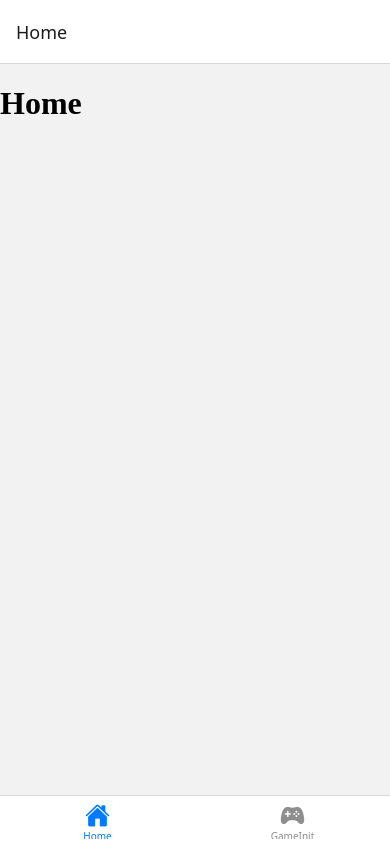
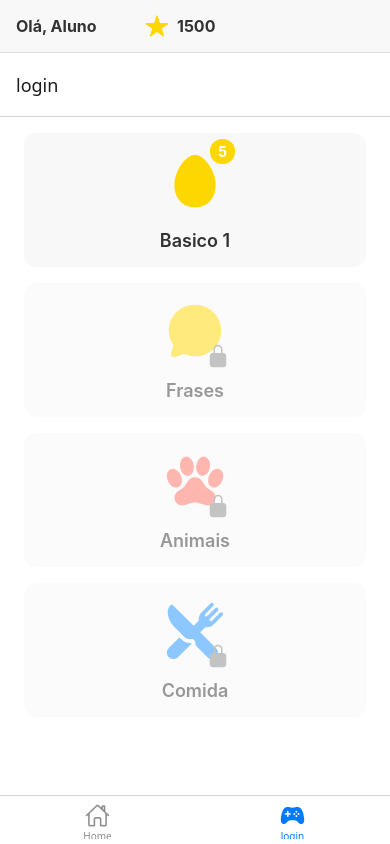
Before and after one commit to Brontata/hackathon-fiap-ejmg-frontend, a React Native app: screen /login in a window 390 px wide. Built offline with nearby package versions, Linux system fonts and the light colour scheme.

Commit message:
ADICIONANDO TELA DE HOME E GAME

```diff
--- a/App.js
+++ b/App.js
@@ -6,6 +6,7 @@ import { createStackNavigator } from '@react-navigation/stack';
 import HomeScreen from './pages/Home';
 import { Ionicons } from '@expo/vector-icons';
 import GameInitScreen from './pages/GameInit';
+import Header from './components/Header';
 
 
 const Tab = createBottomTabNavigator();
@@ -19,6 +20,7 @@ const TabsNavigator = () => {
         name="Home"
         component={HomeScreen}
         options={{
+          headerShown: false,
           tabBarIcon: ({ focused, color, size }) =>
             focused ? (
               <Ionicons name="home" size={size} color={color} />
@@ -28,8 +30,8 @@ const TabsNavigator = () => {
         }}
       />
         <Tab.Screen
-        name="GameInit"
-        component={GameInitScreen}
+        name="login"
+        component={HomeScreen}
         options={{
           tabBarIcon: ({ focused, color, size }) =>
             focused ? (
@@ -52,17 +54,7 @@ const MyStack = () => {
           component={TabsNavigator}
           options={{ headerShown: false }}
         />
-        {/* <Stack.Screen
-          name="PostDetails"
-          component={PostDetails}
-          options={{ title: 'Detalhes do Post' }}
-        />
-        <Stack.Screen name="Register" component={RegisterScreen} />
-        <Stack.Screen
-          name="EditPost"
-          component={EditPost}
-          options={{ title: 'Editar Post' }}
-        /> */}
+        <Stack.Screen name="GameInit" component={GameInitScreen} />
 
       </Stack.Navigator>
     </NavigationContainer>
@@ -72,6 +64,7 @@ const MyStack = () => {
 const App = () => {
   return (
       <View style={styles.container}>
+        <Header />
         <View style={styles.content}>
           <MyStack />
         </View>
--- /dev/null
+++ b/components/Header.js
@@ -0,0 +1,57 @@
+import React from 'react';
+import { View, Text, StyleSheet } from 'react-native';
+import { Ionicons } from '@expo/vector-icons';
+
+const Header = () => {
+  return (
+    <View style={styles.container}>
+      {/* Texto à esquerda */}
+      <Text style={styles.greeting}>Olá, Aluno</Text>
+
+      {/* Ícone de estrela dourado e pontuação no centro */}
+      <View style={styles.centerContainer}>
+        <Ionicons name="star" size={24} color="#FFD700" />
+        <Text style={styles.points}>1500</Text>
+      </View>
+
+      {/* Espaço vazio à direita para equilíbrio */}
+      <View style={styles.rightSpacer} />
+    </View>
+  );
+};
+
+const styles = StyleSheet.create({
+  container: {
+    flexDirection: 'row',
+    alignItems: 'center',
+    justifyContent: 'space-between',
+    backgroundColor: '#f8f8f8',
+    padding: 16,
+    borderBottomWidth: 1,
+    borderBottomColor: '#ddd',
+  },
+  greeting: {
+    fontSize: 16,
+    fontWeight: 'bold',
+    color: '#333',
+  },
+  centerContainer: {
+    flexDirection: 'row',
+    alignItems: 'center',
+    justifyContent: 'center',
+    position: 'absolute', // Centraliza o conteúdo
+    left: '50%', // Move o centro do conteúdo para o meio
+    transform: [{ translateX: -50 }], // Ajusta para alinhar ao centro exato
+  },
+  points: {
+    fontSize: 16,
+    fontWeight: 'bold',
+    color: '#333',
+    marginLeft: 8,
+  },
+  rightSpacer: {
+    width: 50, // Cria um espaço visual para a parte direita
+  },
+});
+
+export default Header;
--- a/pages/GameInit.js
+++ b/pages/GameInit.js
@@ -1,11 +1,190 @@
+import React, { useEffect, useState } from "react";
+import {
+  View,
+  Text,
+  TouchableOpacity,
+  FlatList,
+  Dimensions,
+} from "react-native";
 
-const GameInitScreen = () => {
-    return (
+// Dados Mockados (enquanto a API não funciona)
+const mockData = {
+  questions: [
+    {
+      english_word: "apple",
+      translate: "maçã",
+      options: ["banana", "maçã", "laranja", "uva"],
+    },
+    {
+      english_word: "book",
+      translate: "livro",
+      options: ["caderno", "livro", "revista", "jornal"],
+    },
+    {
+      english_word: "car",
+      translate: "carro",
+      options: ["bicicleta", "carro", "ônibus", "moto"],
+    },
+    {
+      english_word: "dog",
+      translate: "cachorro",
+      options: ["gato", "cachorro", "pássaro", "peixe"],
+    },
+  ],
+};
 
-        <div>
-          <h1>GameInitScreen</h1>
-      </div>
-    );
+const GameInit = () => {
+  const [questions, setQuestions] = useState([]);
+  const [answers, setAnswers] = useState({});
+  const [isGameFinished, setIsGameFinished] = useState(false);
+  const [correctAnswersCount, setCorrectAnswersCount] = useState(0);
+
+  useEffect(() => {
+    const fetchData = async () => {
+      try {
+        const response = await fetch(
+          "https://hackathon-fiap-ejmg-backend.onrender.com/api/openai/questions?game=english&level=easy"
+        );
+        const data = await response.json();
+        setQuestions(data.questions);
+      } catch (error) {
+        console.log("Erro ao buscar dados, carregando mockData...");
+        setQuestions(mockData.questions);
+      }
+    };
+
+    fetchData();
+  }, []);
+
+  // Salva a resposta do usuário
+  const handleSelect = (question, option) => {
+    setAnswers({ ...answers, [question.english_word]: option });
   };
 
-  export default GameInitScreen;
+  // Finaliza o jogo e calcula os acertos
+  const handleFinishGame = () => {
+    let correctCount = 0;
+    questions.forEach((q) => {
+      if (answers[q.english_word] === q.translate) {
+        correctCount++;
+      }
+    });
+
+    setCorrectAnswersCount(correctCount);
+    setIsGameFinished(true);
+  };
+
+  return (
+    <View style={{ flex: 1, padding: 20 }}>
+      {!isGameFinished ? (
+        <>
+          <Text
+            style={{
+              fontSize: 20,
+              fontWeight: "bold",
+              marginBottom: 10,
+              textAlign: "center",
+            }}
+          >
+            Qual das palavras abaixo traduz corretamente as palavras dos cards?
+          </Text>
+
+          <FlatList
+            data={questions}
+            keyExtractor={(item) => item.english_word}
+            showsVerticalScrollIndicator={false}
+            renderItem={({ item }) => (
+              <View
+                style={{
+                  width: "100%",
+                  backgroundColor: "#f8f8f8",
+                  padding: 15,
+                  borderRadius: 10,
+                  marginBottom: 15,
+                  elevation: 2,
+                  shadowColor: "#000",
+                  shadowOffset: { width: 0, height: 2 },
+                  shadowOpacity: 0.2,
+                  shadowRadius: 3,
+                }}
+              >
+                <Text
+                  style={{ fontSize: 18, fontWeight: "bold", marginBottom: 10 }}
+                >
+                  {item.english_word}
+                </Text>
+
+                {item.options.map((option) => (
+                  <TouchableOpacity
+                    key={option}
+                    onPress={() => handleSelect(item, option)}
+                    style={{
+                      backgroundColor:
+                        answers[item.english_word] === option ? "#6f9" : "#ddd",
+                      padding: 10,
+                      marginTop: 5,
+                      borderRadius: 5,
+                      alignItems: "center",
+                    }}
+                  >
+                    <Text>{option}</Text>
+                  </TouchableOpacity>
+                ))}
+              </View>
+            )}
+          />
+
+          <TouchableOpacity
+            onPress={handleFinishGame}
+            style={{
+              marginTop: 20,
+              backgroundColor: "#007BFF",
+              padding: 15,
+              borderRadius: 5,
+              alignItems: "center",
+            }}
+          >
+            <Text style={{ color: "white", fontSize: 18 }}>Finalizar Jogo</Text>
+          </TouchableOpacity>
+        </>
+      ) : (
+        // Tela final exibindo a mensagem e número de acertos
+        <View style={{ alignItems: "center" }}>
+          <Text
+            style={{
+              fontSize: 24,
+              fontWeight: "bold",
+              color: "#2c3e50",
+              textAlign: "center",
+            }}
+          >
+            🎉 Parabéns, você finalizou! 🎉
+          </Text>
+          <Text style={{ fontSize: 20, marginTop: 10 }}>
+            Você acertou {correctAnswersCount} de {questions.length} perguntas!
+          </Text>
+          <TouchableOpacity
+            onPress={() => {
+              setAnswers({});
+              setIsGameFinished(false);
+              setCorrectAnswersCount(0);
+            }}
+            style={{
+              marginTop: 20,
+              backgroundColor: "#28a745",
+              padding: 15,
+              borderRadius: 5,
+              alignItems: "center",
+            }}
+          >
+            <Text style={{ color: "white", fontSize: 18 }}>
+              Jogar Novamente
+            </Text>
+          </TouchableOpacity>
+        </View>
+      )}
+    </View>
+  );
+};
+
+export default GameInit;
--- a/pages/Home.js
+++ b/pages/Home.js
@@ -1,11 +1,100 @@
+import React from 'react';
+import { View, Text, StyleSheet, TouchableOpacity } from 'react-native';
+import { Ionicons } from '@expo/vector-icons';
 
-const HomeScreen = () => {
+const HomeScreen = ({ navigation }) => {
+  const handlePress = () => {
+    navigation.navigate('GameInit');
+  };
+
   return (
+    <View style={styles.container}>
+      <TouchableOpacity style={styles.itemContainer} onPress={handlePress}>
+        <View style={styles.iconWrapper}>
+          <Ionicons name="egg" size={60} color="#FFD700" />
+          <View style={styles.badge}>
+            <Text style={styles.badgeText}>5</Text>
+          </View>
+        </View>
+        <Text style={styles.label}>Basico 1</Text>
+      </TouchableOpacity>
 
-      <div>
-        <h1>Home</h1>
-    </div>
+      <View style={[styles.itemContainer, styles.locked]}>
+        <View style={styles.iconWrapper}>
+          <Ionicons name="chatbubble" size={60} color="#FFD700" />
+          <Ionicons name="lock-closed" size={24} color="#888" style={styles.lockIcon} />
+        </View>
+        <Text style={styles.label}>Frases</Text>
+      </View>
+
+      <View style={[styles.itemContainer, styles.locked]}>
+        <View style={styles.iconWrapper}>
+          <Ionicons name="paw" size={60} color="#FF6F61" />
+          <Ionicons name="lock-closed" size={24} color="#888" style={styles.lockIcon} />
+        </View>
+        <Text style={styles.label}>Animais</Text>
+      </View>
+
+      <View style={[styles.itemContainer, styles.locked]}>
+        <View style={styles.iconWrapper}>
+          <Ionicons name="restaurant" size={60} color="#1E90FF" />
+          <Ionicons name="lock-closed" size={24} color="#888" style={styles.lockIcon} />
+        </View>
+        <Text style={styles.label}>Comida</Text>
+      </View>
+    </View>
   );
 };
 
+const styles = StyleSheet.create({
+  container: {
+    flex: 1,
+    backgroundColor: '#fff',
+    paddingVertical: 16,
+    paddingHorizontal: 24,
+  },
+  itemContainer: {
+    alignItems: 'center',
+    justifyContent: 'center',
+    backgroundColor: '#f8f8f8',
+    borderRadius: 12,
+    padding: 16,
+    marginBottom: 16,
+    elevation: 3,
+  },
+  locked: {
+    opacity: 0.5,
+  },
+  iconWrapper: {
+    position: 'relative',
+    alignItems: 'center',
+  },
+  badge: {
+    position: 'absolute',
+    top: -10,
+    right: -10,
+    backgroundColor: '#FFD700',
+    borderRadius: 12,
+    paddingHorizontal: 8,
+    paddingVertical: 4,
+  },
+  badgeText: {
+    fontSize: 14,
+    color: '#fff',
+    fontWeight: 'bold',
+  },
+  label: {
+    marginTop: 16,
+    fontSize: 18,
+    color: '#333',
+    fontWeight: '600',
+    textAlign: 'center',
+  },
+  lockIcon: {
+    position: 'absolute',
+    bottom: -5,
+    right: -5,
+  },
+});
+
 export default HomeScreen;
```
